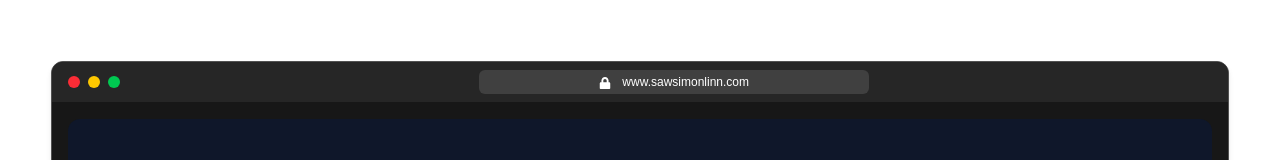
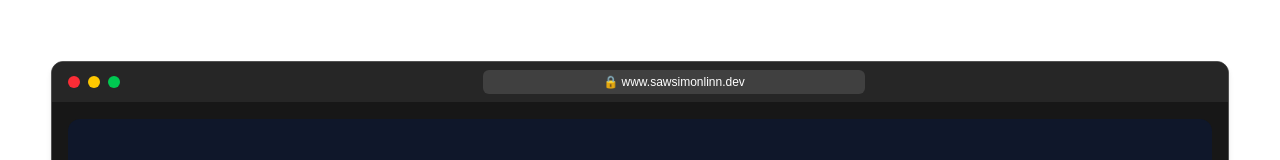
Before and after one commit to SawSimonLinn/nextjs-portfolio, a Next.js app: page / in a window 1280 px wide. Shown: the part 779-939 px from the top of the page. Built offline with nearby package versions, Linux system fonts and the light colour scheme.

Commit message:
Initial commit

```diff
--- a/components/BrowserMockup.tsx
+++ b/components/BrowserMockup.tsx
@@ -1,14 +1,14 @@
 import { ReactNode } from 'react';
 
 interface BrowserMockupProps {
-  url?: string;
+  urlText?: ReactNode; // Accepts JSX elements
   children: ReactNode;
 }
 
-export default function BrowserMockup({
-  url = 'www.sawsimonlinn.com',
+const BrowserMockup = ({
+  urlText = '🔒 www.sawsimonlinn.dev',
   children,
-}: BrowserMockupProps) {
+}: BrowserMockupProps) => {
   return (
     <div className='rounded-xl border border-neutral-600 bg-neutral-900 shadow-md overflow-hidden'>
       <div className='flex items-center justify-between px-4 py-2 bg-neutral-800 border-b border-neutral-900'>
@@ -19,7 +19,7 @@ export default function BrowserMockup({
         </div>
         <div className='center flex items-center justify-center'>
           <span className='text-xs text-white truncate bg-neutral-700 px-30 py-1 rounded-md'>
-            {url}
+            {urlText}
           </span>
         </div>
         <div className='nth'></div>
@@ -27,4 +27,6 @@ export default function BrowserMockup({
       <div className='p-4 bg-neutral-900'>{children}</div>
     </div>
   );
-}
+};
+
+export default BrowserMockup;
--- a/components/Courses.tsx
+++ b/components/Courses.tsx
@@ -94,15 +94,10 @@ const content = [
 ];
 
 const Courses = () => {
-  const urlText = (
-    <>
-      <FaLock className='inline-block mr-2' /> www.sawsimonlinn.com
-    </>
-  );
   return (
-    <div className=' md:max-w-full flex mx-auto justify-center px-4 py-10'>
-      <BrowserMockup url={urlText}>
-        <div className=' mx-auto'>
+    <div className='md:max-w-full flex mx-auto justify-center px-4 py-10'>
+      <BrowserMockup>
+        <div className='mx-auto'>
           <StickyScroll content={content} />
         </div>
       </BrowserMockup>
--- a/components/ui/animated-testimonials.tsx
+++ b/components/ui/animated-testimonials.tsx
@@ -11,6 +11,7 @@ type Testimonial = {
   designation: string;
   src: string;
 };
+
 export const AnimatedTestimonials = ({
   testimonials,
   autoplay = false,
@@ -19,6 +20,13 @@ export const AnimatedTestimonials = ({
   autoplay?: boolean;
 }) => {
   const [active, setActive] = useState(0);
+  const [rotateValues, setRotateValues] = useState<number[]>([]);
+
+  useEffect(() => {
+    // Generate consistent random values for rotation
+    const values = testimonials.map(() => Math.floor(Math.random() * 21) - 10);
+    setRotateValues(values);
+  }, [testimonials]);
 
   const handleNext = () => {
     setActive(prev => (prev + 1) % testimonials.length);
@@ -39,9 +47,6 @@ export const AnimatedTestimonials = ({
     }
   }, [autoplay]);
 
-  const randomRotateY = () => {
-    return Math.floor(Math.random() * 21) - 10;
-  };
   return (
     <div className='mx-auto max-w-sm px-4 py-20 font-sans antialiased md:max-w-4xl md:px-8 lg:px-12'>
       <div className='relative grid grid-cols-1 gap-20 md:grid-cols-2'>
@@ -52,16 +57,16 @@ export const AnimatedTestimonials = ({
                 <motion.div
                   key={testimonial.src}
                   initial={{
-                    opacity: 0,
-                    scale: 0.9,
-                    z: -100,
-                    rotate: randomRotateY(),
+                    opacity: 1,
+                    scale: 1,
+                    z: 0,
+                    rotate: 0,
                   }}
                   animate={{
                     opacity: isActive(index) ? 1 : 0.7,
                     scale: isActive(index) ? 1 : 0.95,
                     z: isActive(index) ? 0 : -100,
-                    rotate: isActive(index) ? 0 : randomRotateY(),
+                    rotate: isActive(index) ? 0 : rotateValues[index],
                     zIndex: isActive(index)
                       ? 40
                       : testimonials.length + 2 - index,
@@ -71,7 +76,7 @@ export const AnimatedTestimonials = ({
                     opacity: 0,
                     scale: 0.9,
                     z: 100,
-                    rotate: randomRotateY(),
+                    rotate: rotateValues[index],
                   }}
                   transition={{
                     duration: 0.4,
```
